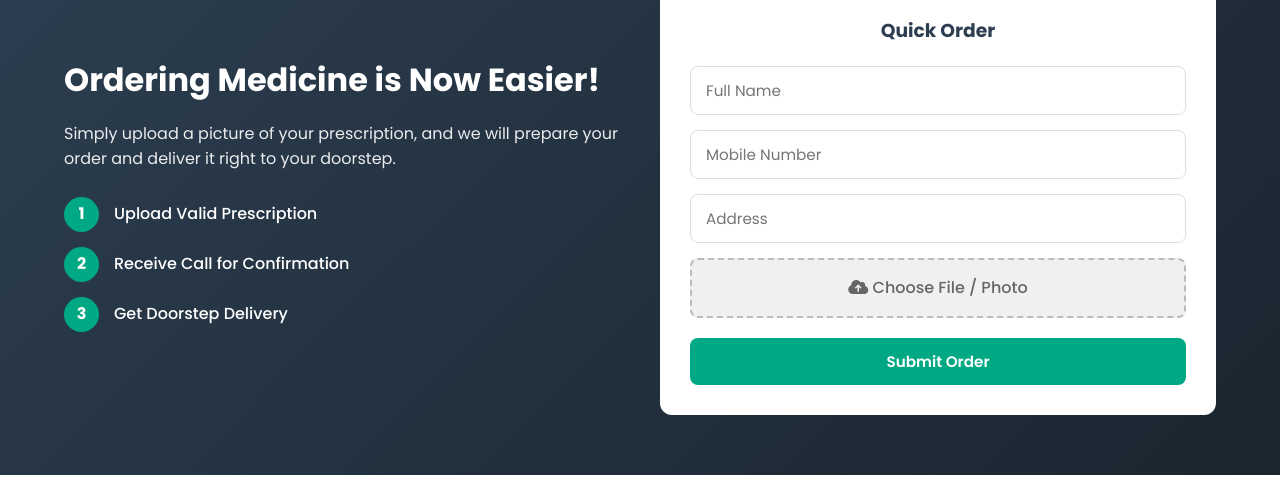
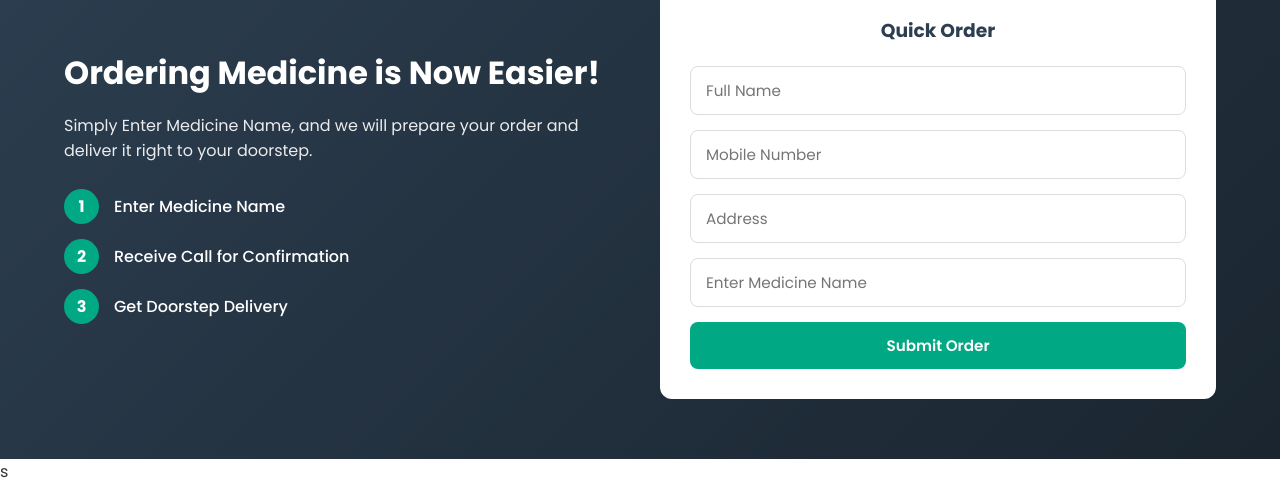
Before and after one commit to Aalokkumar07/Aalok-Pharmacy, a plain HTML site: page index.html in a window 1280 px wide. Shown: the part 2547-3029 px from the top of the page. Drawn offline with Linux system fonts and the light colour scheme.

Commit message:
Update index.html

```diff
--- a/index.html
+++ b/index.html
@@ -150,9 +150,9 @@
         <div class="container upload-container">
             <div class="upload-text">
                 <h2>Ordering Medicine is Now Easier!</h2>
-                <p>Simply upload a picture of your prescription, and we will prepare your order and deliver it right to your doorstep.</p>
+                <p>Simply Enter Medicine Name, and we will prepare your order and deliver it right to your doorstep.</p>
                 <ul class="upload-steps">
-                    <li><span>1</span> Upload Valid Prescription</li>
+                    <li><span>1</span> Enter Medicine Name</li>
                     <li><span>2</span> Receive Call for Confirmation</li>
                     <li><span>3</span> Get Doorstep Delivery</li>
                 </ul>
@@ -166,8 +166,9 @@
 
                 <input type="text" placeholder="Address" required>
 
-                 <input type="file" accept="image/*,.pdf" required class="file-input" id="fileUpload">
-                <label for="fileUpload" class="file-label"><i class="fas fa-cloud-upload-alt"></i> Choose File / Photo</label>
+                <input type="text" placeholder="Enter Medicine Name" required>
+
+
                 <button type="submit" class="btn btn-primary btn-block">Submit Order</button>
             </form>
         </div>
```
